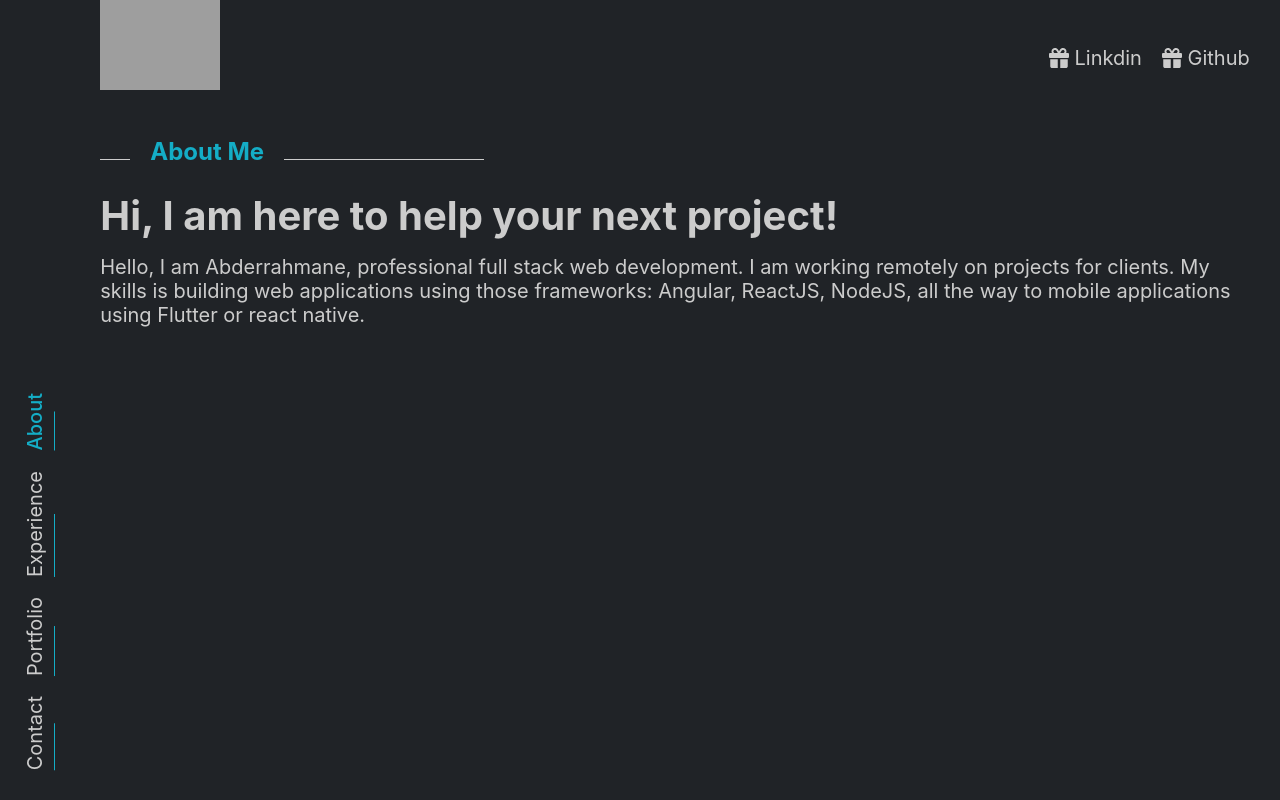
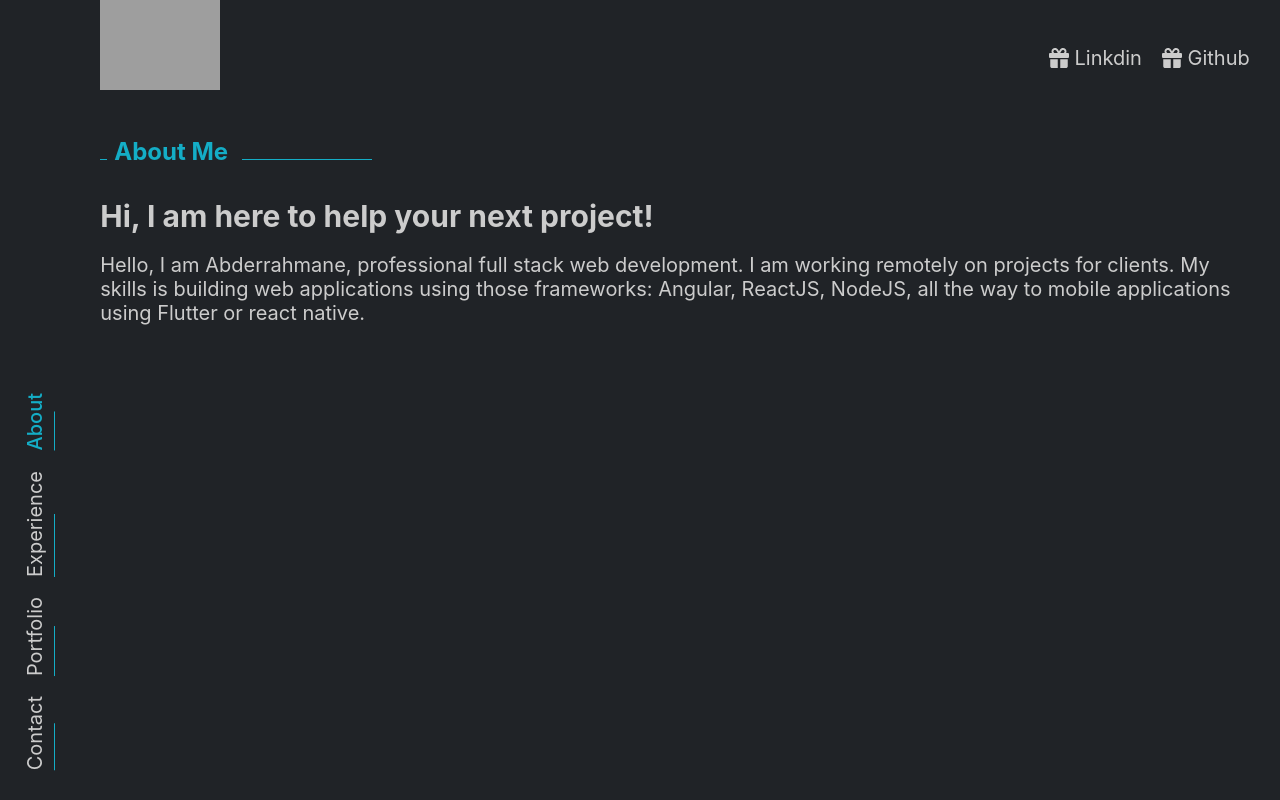
Before and after one commit to SellamAbderrahmane/react-portfolio, a React (Create React App) app: page / in a window 1280 px wide. Built offline with nearby package versions, Linux system fonts and the light colour scheme; no server answers; grey boxes are pictures that could not be loaded.

Commit message:
3 files modified, 1 added

```diff
--- /dev/null
+++ b/animation.css
@@ -0,0 +1,8 @@
+@keyframes page-title-animate {
+  0% {
+    width: 0;
+  }
+  50% {
+    width: 30%;
+  }
+}
--- a/index.tsx
+++ b/index.tsx
@@ -3,6 +3,7 @@ import { StrictMode } from 'react';
 import { createRoot } from 'react-dom/client';
 import { BrowserRouter } from 'react-router-dom';
 
+import './animation.css';
 import './style.css';
 
 import App from './App';
--- a/src/pages/AboutMe.tsx
+++ b/src/pages/AboutMe.tsx
@@ -7,7 +7,7 @@ export function AboutMe() {
     <React.Fragment>
       <h2 className="page-title">About Me</h2>
       <div className="about">
-        <h1>Hi, I am here to help your next project!</h1>
+        <h2>Hi, I am here to help your next project!</h2>
         <p>
           Hello, I am Abderrahmane, professional full stack web development. I
           am working remotely on projects for clients. My skills is building web
--- a/style.css
+++ b/style.css
@@ -83,17 +83,18 @@ a {
   position: relative;
   bottom: 0px;
   height: 1px;
-  background-color: var(--sec-text-color);
+  background-color: var(--primary);
 }
 
 .page-title::before {
-  width: 30px;
-  margin-right: 20px;
+  width: 7px;
+  margin-right: 7px;
 }
 
 .page-title::after {
-  width: 200px;
-  margin-left: 20px;
+  width: 130px;
+  animation: page-title-animate 1s ease alternate;
+  margin-left: 14px;
 }
 
 .social-list {
```
